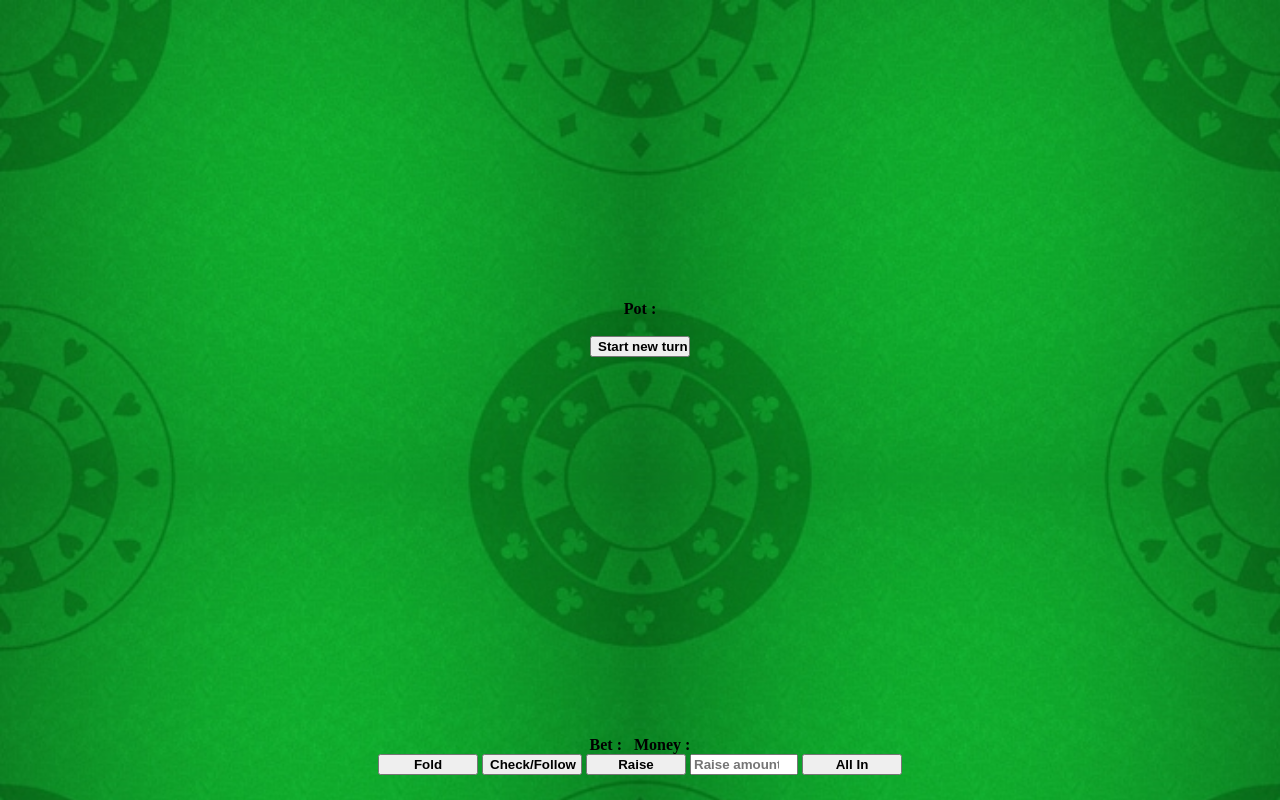
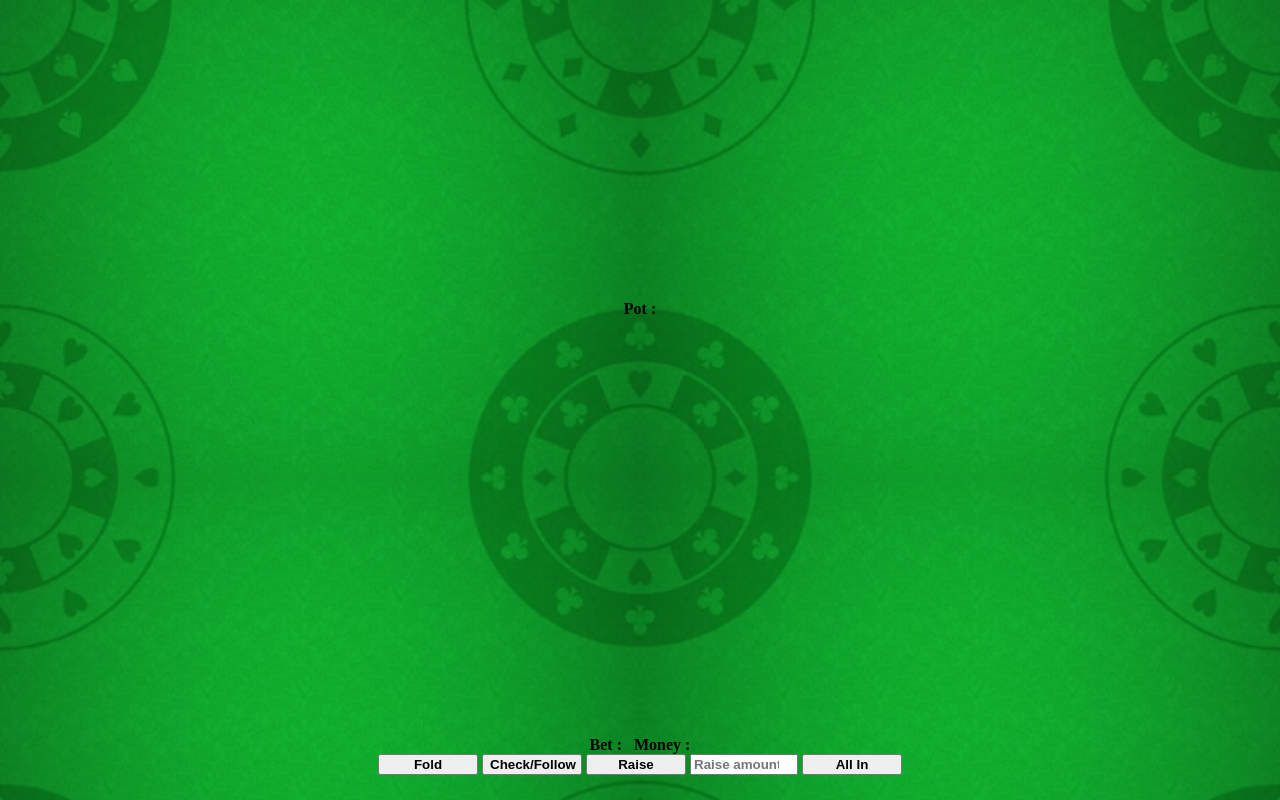
Before and after one commit to Airels/PokerHoldem, a website: page public_html/game.html in a window 1280 px wide. Drawn offline with Linux system fonts and the light colour scheme; no server answers.

Commit message:
Start button now hidden until game starts

```diff
--- a/public_html/game.html
+++ b/public_html/game.html
@@ -21,7 +21,7 @@
 
 			<br />
 
-			<input type="button" id="startTurn" value="Start new turn" onclick="startTurn()" />
+			<input type="button" id="startTurn" value="Start new turn" onclick="startTurn()" style="display: none;" />
 		</div>
 
 		<div id="player">
--- a/public_html/game.js
+++ b/public_html/game.js
@@ -84,10 +84,6 @@ function update() {
 			else
 				document.getElementById('player').style.backgroundColor = "rgb(255, 165, 0, 0)";
 
-			/* let raiseAmountText = document.getElementById('raiseAmount');
-
-			if (data.player.yourTurn && raiseAmountText.value < data.game.maxBet && raiseAmountText.value == "")
-				raiseAmountText.value = data.game.maxBet - data.player.bet; */
 
 			let deck = data.game.deck;
 
```
